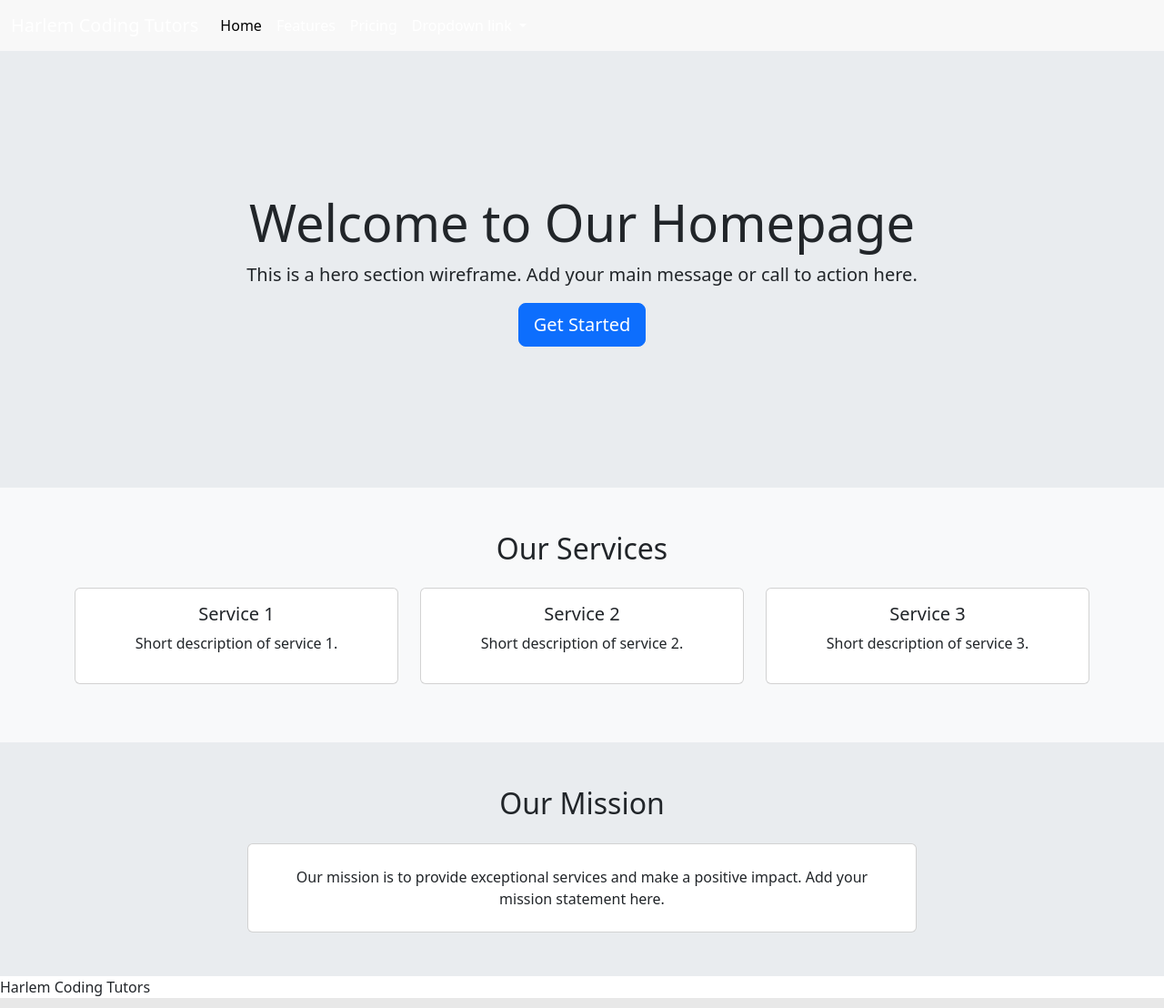
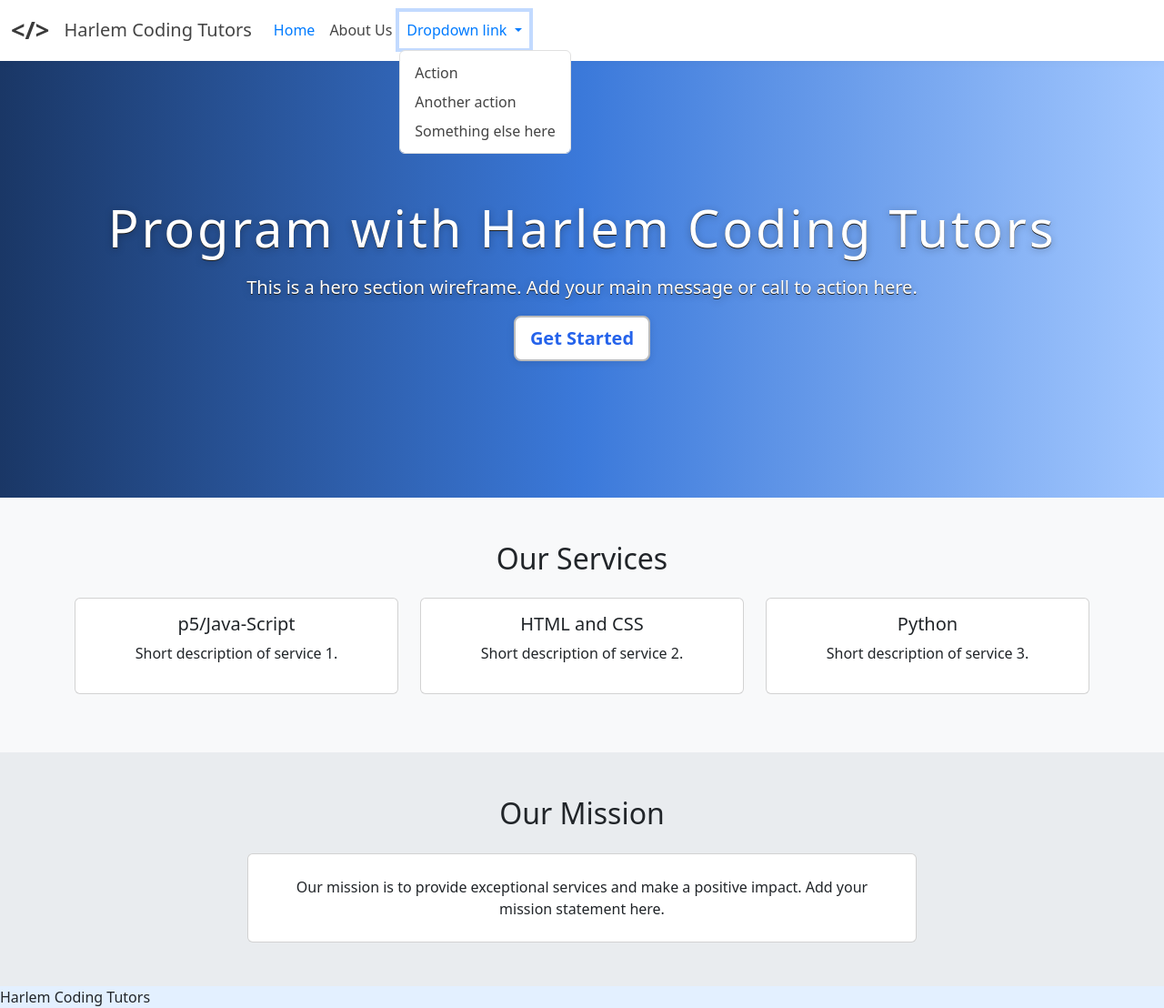
Before and after one commit to era-trin/CS_Tutoring, a Flask app: page / in a window 1280 px wide, after a click on "Dropdown link". Shown: the whole page at 91% size. Run offline with Flask 3, Linux system fonts and the light colour scheme.

Commit message:
updates
Co-authored-by: jmpredd1e <jmpredd1e@users.noreply.github.com>

```diff
--- a/server.py
+++ b/server.py
@@ -1,6 +1,8 @@
+
 from flask import Flask, render_template, request, jsonify
 import pandas as pd
 import json
+
 
 
 app = Flask(__name__, static_url_path='',static_folder = 'static')
@@ -9,5 +11,13 @@ app = Flask(__name__, static_url_path='',static_folder = 'static')
 def home():
     return render_template("index.html")
 
+@app.route('/about')
+def about():
+    return render_template("about.html")
+
+@app.route('/contact')
+def contact():
+    return render_template("contact.html")
+
 if __name__ == '__main__':
     app.run(debug=True, port = 8000)
--- a/static/styles.css
+++ b/static/styles.css
@@ -1,31 +1,112 @@
+.hero-section h1.typewriter {
+  padding-bottom: 0.3em;
+}
+/* Remove typewriter cursor when done */
+.typewriter.done {
+  border-right: none !important;
+}
+/* Gradient background for hero section only */
+
+/* Animated gradient background for hero section */
+/* Static gradient background for hero section */
+.hero-section {
+  background: linear-gradient(90deg, #1a3766 0%, #3B79DA 50%, #a3c8ff 100%);
+  color: #fff;
+  text-shadow: 0 2px 8px rgba(0,0,0,0.25), 0 1px 0 #222;
+}
+
+
+
+/* Typewriter effect for hero headline */
+
+
+.typewriter {
+  overflow: hidden;
+  border-right: .15em solid #fff;
+  white-space: nowrap;
+  margin: 0 auto;
+  letter-spacing: .05em;
+  animation:
+    typing 2.5s steps(30, end) 1s 1 normal both,
+    blink-caret .75s step-end 3s;
+}
+
+
+
+@keyframes typing {
+  from { width: 0 }
+  to { width: 100% }
+}
+
+@keyframes blink-caret {
+  from, to { border-color: transparent }
+  50% { border-color: #fff; }
+}
+
+
+
+.hero-section h1,
+.hero-section p {
+  color: #fff !important;
+  text-shadow: 0 2px 8px rgba(0,0,0,0.25), 0 1px 0 #222;
+}
+
+.hero-section .btn-primary {
+  background: #fff !important;
+  color: #2563eb !important;
+  border: 2px solid #bbb !important;
+  font-weight: 600;
+  box-shadow: 0 2px 8px rgba(0,0,0,0.10);
+  transition: background 0.2s, color 0.2s, border 0.2s;
+  text-shadow: none !important;
+}
+.hero-section .btn-primary:hover, .hero-section .btn-primary:focus {
+  background: #2563eb !important;
+  color: #fff !important;
+  border: 2px solid #bbb !important;
+  text-shadow: none !important;
+}
+
+
+
+body {
+  background: #e3f0ff !important; /* light blue */
+}
+
 .my-navbar {
-  background-color: #f8f8f8; /* dark blue */
+  background-color: #fff !important;
+  box-shadow: 0 2px 8px rgba(0,0,0,0.03);
 }
 
 .my-navbar .navbar-brand,
-.my-navbar .nav-link {
-  color: white;
+.my-navbar .nav-link,
+.my-navbar .dropdown-toggle {
+  color: #444 !important;
+  font-weight: 500;
 }
 
-.navbar-brand{
-	color:blue;
+.my-navbar .navbar-brand .logo-symbol {
+  color: #3a3a3a;
+  margin-right: 0.3em;
 }
 
+.my-navbar .nav-link.active,
 .my-navbar .nav-link:hover,
 .my-navbar .nav-link:focus {
-  color: #cce5ff; /* light blue on hover/focus */
+  color: #007bff !important;
 }
 
 .my-navbar .dropdown-menu {
-  background-color: #004085; /* same dark blue background for dropdown */
+  background-color: #fff;
+  border: 1px solid #e0e0e0;
 }
 
 .my-navbar .dropdown-item {
-  color: white;
+  color: #444;
 }
 
 .my-navbar .dropdown-item:hover,
 .my-navbar .dropdown-item:focus {
-  background-color: #cce5ff; /* light blue background on hover */
-  color: #004085; /* dark blue text */
+  background-color: #e3f0ff;
+  color: #007bff;
 }
--- a/templates/index.html
+++ b/templates/index.html
@@ -16,11 +16,11 @@
 {% include 'navbar.html' %}
 
 <!-- Hero Section Wireframe -->
-<section class="hero-section d-flex align-items-center justify-content-center" style="height: 60vh; background: #e9ecef;">
+<section class="hero-section d-flex align-items-center justify-content-center" style="height: 60vh;">
     <div class="container text-center">
-        <h1 class="display-4">Welcome to Our Homepage</h1>
+    <h1 class="display-4 typewriter">Program with Harlem Coding Tutors</h1>
         <p class="lead">This is a hero section wireframe. Add your main message or call to action here.</p>
-        <a href="#" class="btn btn-primary btn-lg">Get Started</a>
+    <a href="{{ url_for('contact') }}" class="btn btn-primary btn-lg">Get Started</a>
     </div>
 </section>
 
@@ -31,19 +31,19 @@
             <div class="row">
                 <div class="col-md-4 text-center">
                     <div class="card p-3 mb-3">
-                        <h5>Service 1</h5>
+                        <h5>p5/Java-Script</h5>
                         <p>Short description of service 1.</p>
                     </div>
                 </div>
                 <div class="col-md-4 text-center">
                     <div class="card p-3 mb-3">
-                        <h5>Service 2</h5>
+                        <h5>HTML and CSS</h5>
                         <p>Short description of service 2.</p>
                     </div>
                 </div>
                 <div class="col-md-4 text-center">
                     <div class="card p-3 mb-3">
-                        <h5>Service 3</h5>
+                        <h5>Python</h5>
                         <p>Short description of service 3.</p>
                     </div>
                 </div>
@@ -67,6 +67,17 @@
 <p1>Harlem Coding Tutors</p1>
 
 <script src="https://cdn.jsdelivr.net/npm/bootstrap@5.3.6/dist/js/bootstrap.bundle.min.js" integrity="sha384-j1CDi7MgGQ12Z7Qab0qlWQ/Qqz24Gc6BM0thvEMVjHnfYGF0rmFCozFSxQBxwHKO" crossorigin="anonymous"></script>
+<script>
+    // Remove the typewriter cursor after animation
+    window.addEventListener('DOMContentLoaded', function() {
+        var el = document.querySelector('.typewriter');
+        if (el) {
+            var typingDuration = 2500 + 1000; // typing animation + delay (ms)
+            setTimeout(function() {
+                el.classList.add('done');
+            }, typingDuration);
+        }
+    });
 </script>
 </body>
 </html>
--- a/templates/navbar.html
+++ b/templates/navbar.html
@@ -1,6 +1,9 @@
 <nav class="navbar navbar-expand-lg my-navbar">
   <div class="container-fluid">
-    <a class="navbar-brand" href="#">Harlem Coding Tutors</a>
+    <a class="navbar-brand d-flex align-items-center gap-2" href="#">
+      <span class="logo-symbol" style="font-weight: bold; font-size: 1.7rem; color: #3a3a3a;">&lt;/&gt;</span>
+      <span>Harlem Coding Tutors</span>
+    </a>
     <button class="navbar-toggler" type="button" data-bs-toggle="collapse"
         data-bs-target="#navbarNavDropdown" aria-controls="navbarNavDropdown"
         aria-expanded="false" aria-label="Toggle navigation">
@@ -9,14 +12,12 @@
     <div class="collapse navbar-collapse" id="navbarNavDropdown">
       <ul class="navbar-nav">
         <li class="nav-item">
-          <a class="nav-link active" aria-current="page" href="{{ url_for('home') }}">Home</a>
+          <a class="nav-link {% if request.path == url_for('home') %}active{% endif %}" aria-current="page" href="{{ url_for('home') }}">Home</a>
         </li>
         <li class="nav-item">
-          <a class="nav-link" href="#">Features</a>
+          <a class="nav-link {% if request.path == '/about' %}active{% endif %}" href="/about">About Us</a>
         </li>
-        <li class="nav-item">
-          <a class="nav-link" href="#">Pricing</a>
-        </li>
+
         <li class="nav-item dropdown">
           <a class="nav-link dropdown-toggle" href="#" role="button"
             data-bs-toggle="dropdown" aria-expanded="false">
```
Also changed, not shown: templates/about.html (added, +61 -0 lines), templates/contact.html (added, +41 -0 lines).
